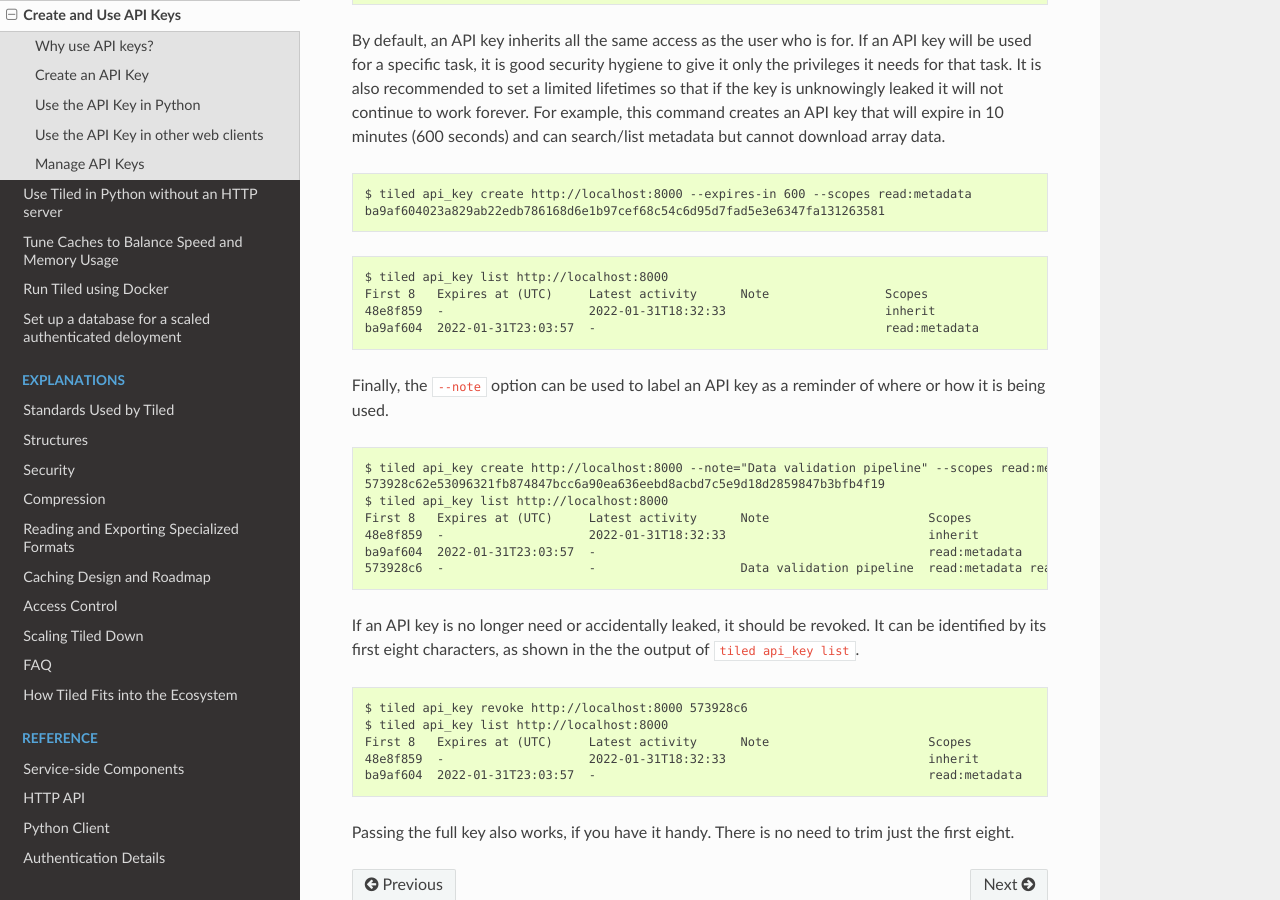
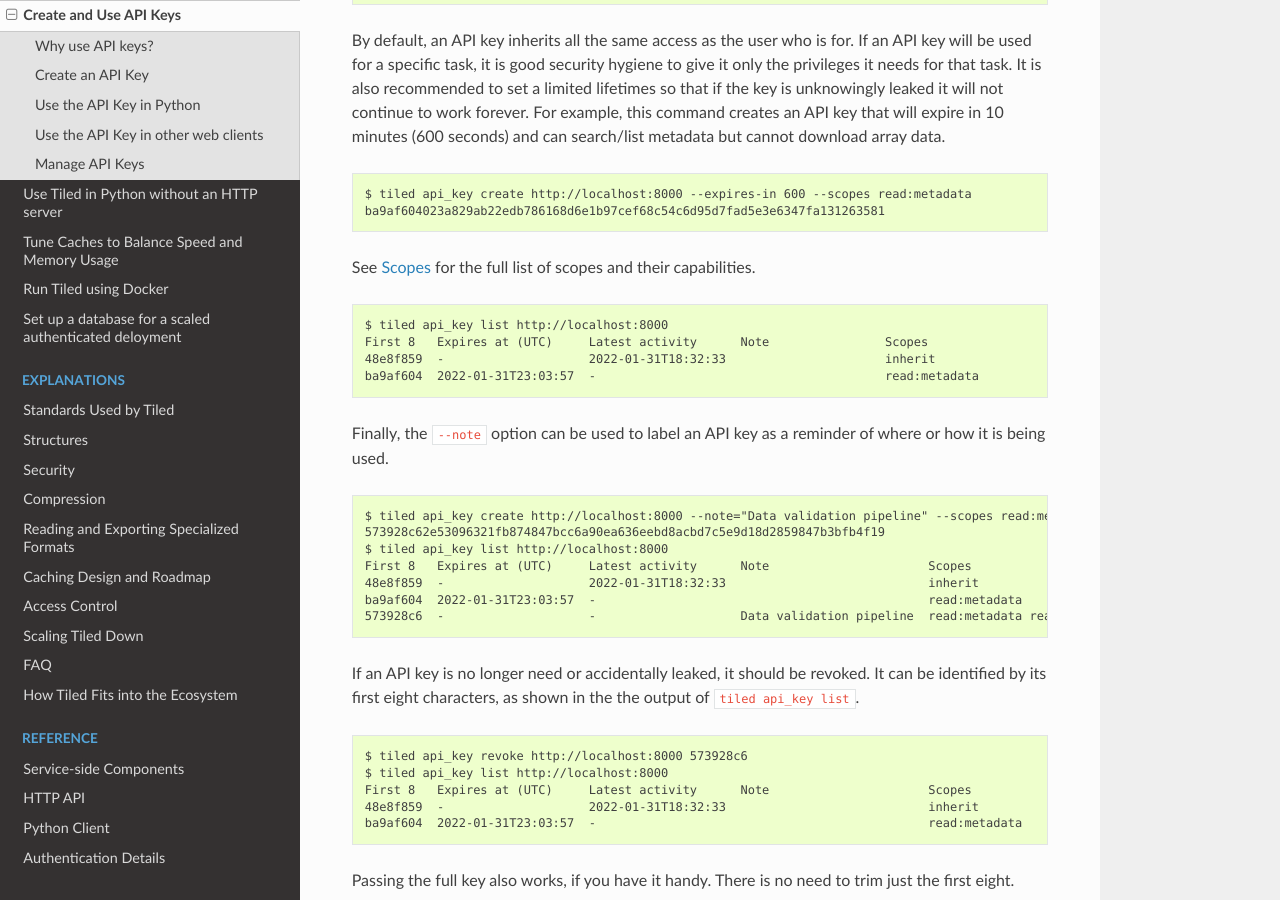
Before and after one commit to bluesky/tiled, a Sphinx documentation site: the page built from docs/source/how-to/api-keys.md, in a window 1280 px wide and 900 px high, scrolled down 3460 px. Built offline with Sphinx 7.4.7 and the Read the Docs theme 2.0.0, drawn with Linux system fonts in a browser that asks for light colours; pages that are not in the unit, such as notebooks, are missing from menus.

Commit message:
Link to scopes in API key docs.

````diff
--- a/docs/source/how-to/api-keys.md
+++ b/docs/source/how-to/api-keys.md
@@ -181,6 +181,8 @@ $ tiled api_key create http://localhost:8000 --expires-in 600 --scopes read:meta
 ba9af604023a829ab22edb786168d6e1b97cef68c54c6d95d7fad5e3e6347fa131263581
 ```
 
+See {doc}`../reference/scopes` for the full list of scopes and their capabilities.
+
 ```
 $ tiled api_key list http://localhost:8000
 First 8   Expires at (UTC)     Latest activity      Note                Scopes
````
